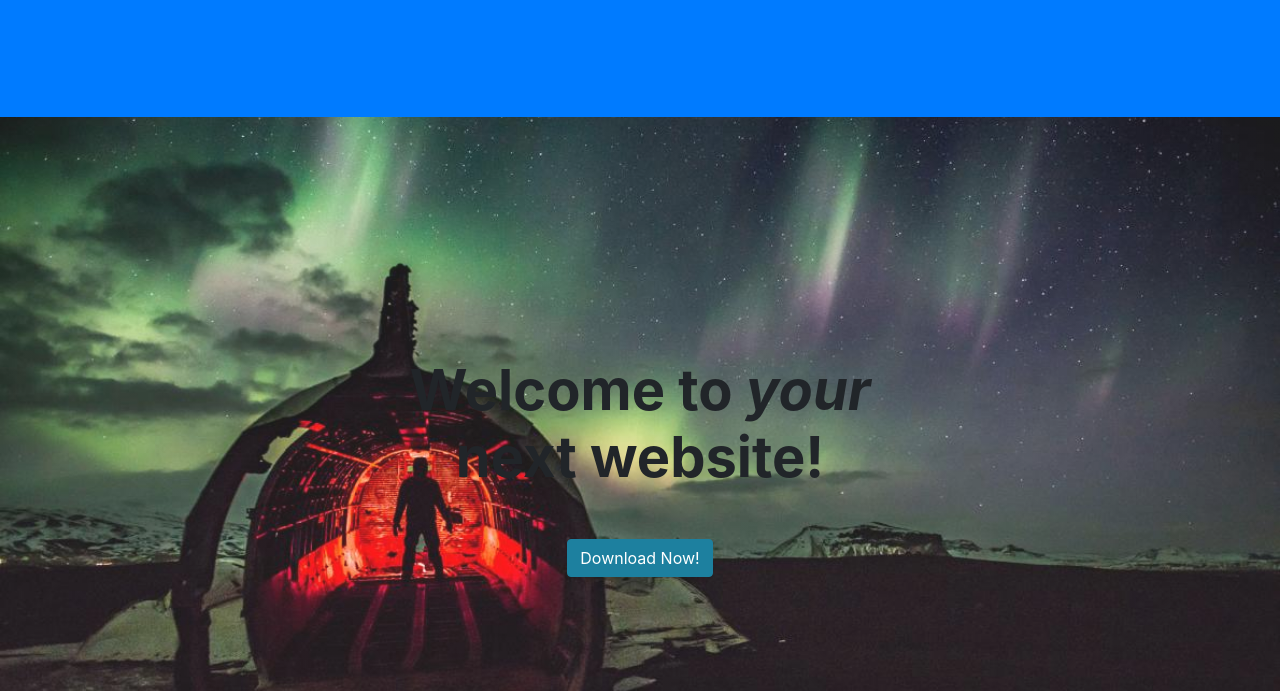
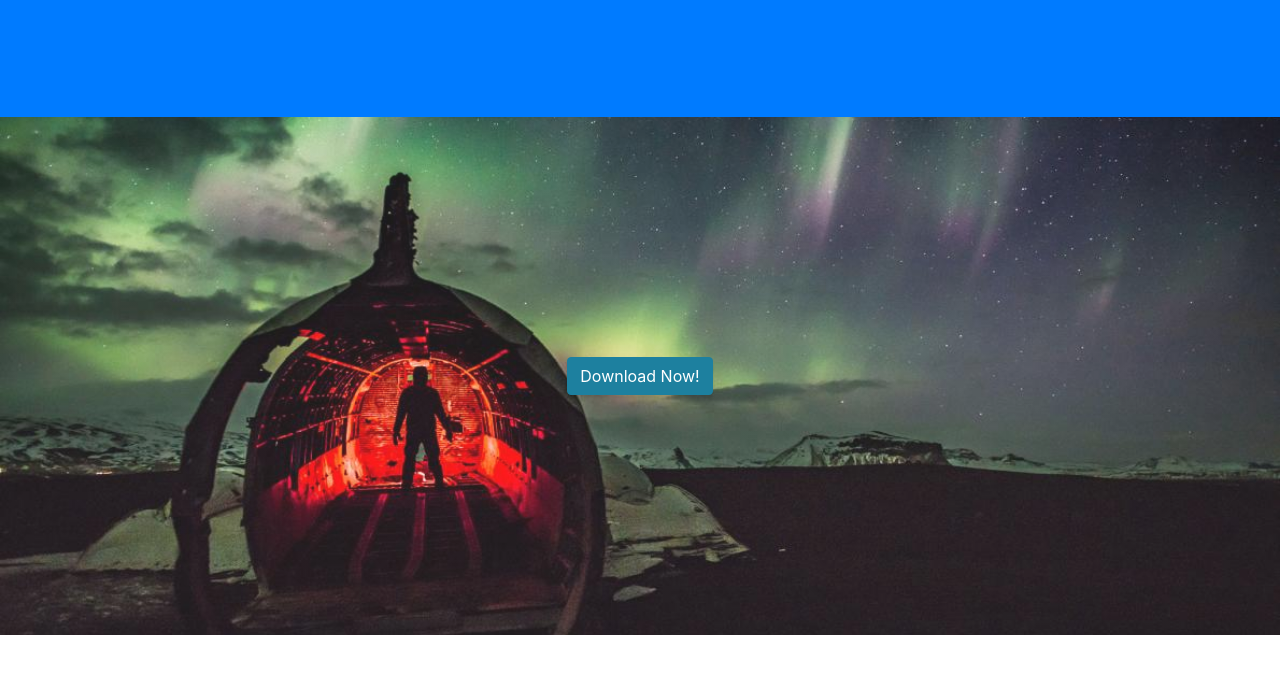
Before and after one commit to sz1111111111111111111/portafolio, a website with bundled scripts: page index.html in a window 1280 px wide. Shown: the part 1639-2330 px from the top of the page. Built offline with nearby package versions, Linux system fonts and the light colour scheme.

Commit message:
Update index.html

```diff
--- a/index.html
+++ b/index.html
@@ -58,7 +58,7 @@
         <h3 class="mb-5">
           <em>...</em>
         </h3>
-        <a class="btn btn-primary btn-xl js-scroll-trigger" href="#about">Find Out More</a>
+        <a class="btn btn-primary btn-xl js-scroll-trigger" href="#about">Sigue viendo la página</a>
       </div>
       <div class="overlay"></div>
     </header>
@@ -128,9 +128,6 @@
     <!-- Callout -->
     <section class="callout">
       <div class="container text-center">
-        <h2 class="mx-auto mb-5">Welcome to
-          <em>your</em>
-          next website!</h2>
         <a class="btn btn-primary btn-xl" href="https://startbootstrap.com/template-overviews/stylish-portfolio/">Download Now!</a>
       </div>
     </section>
```
